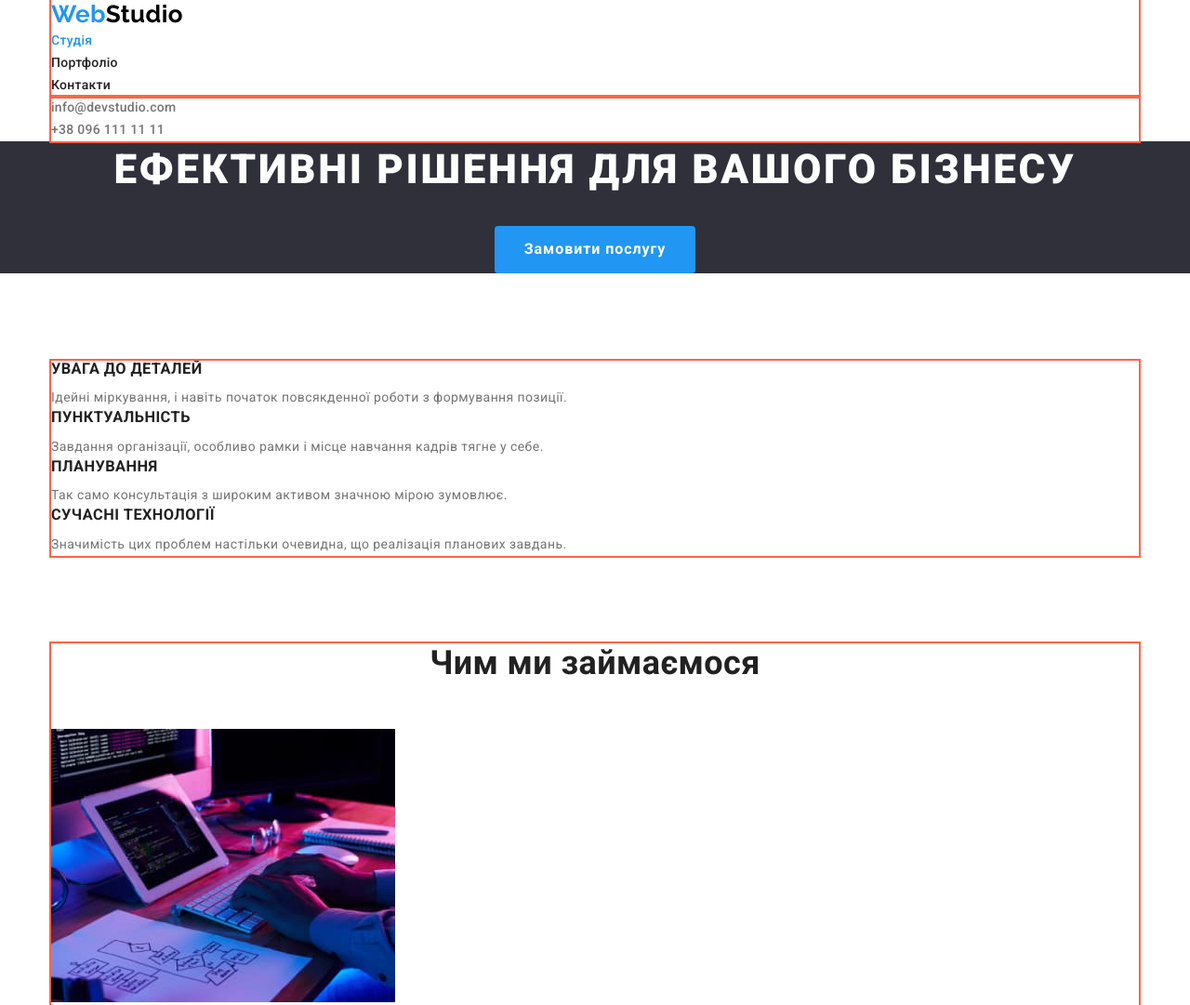
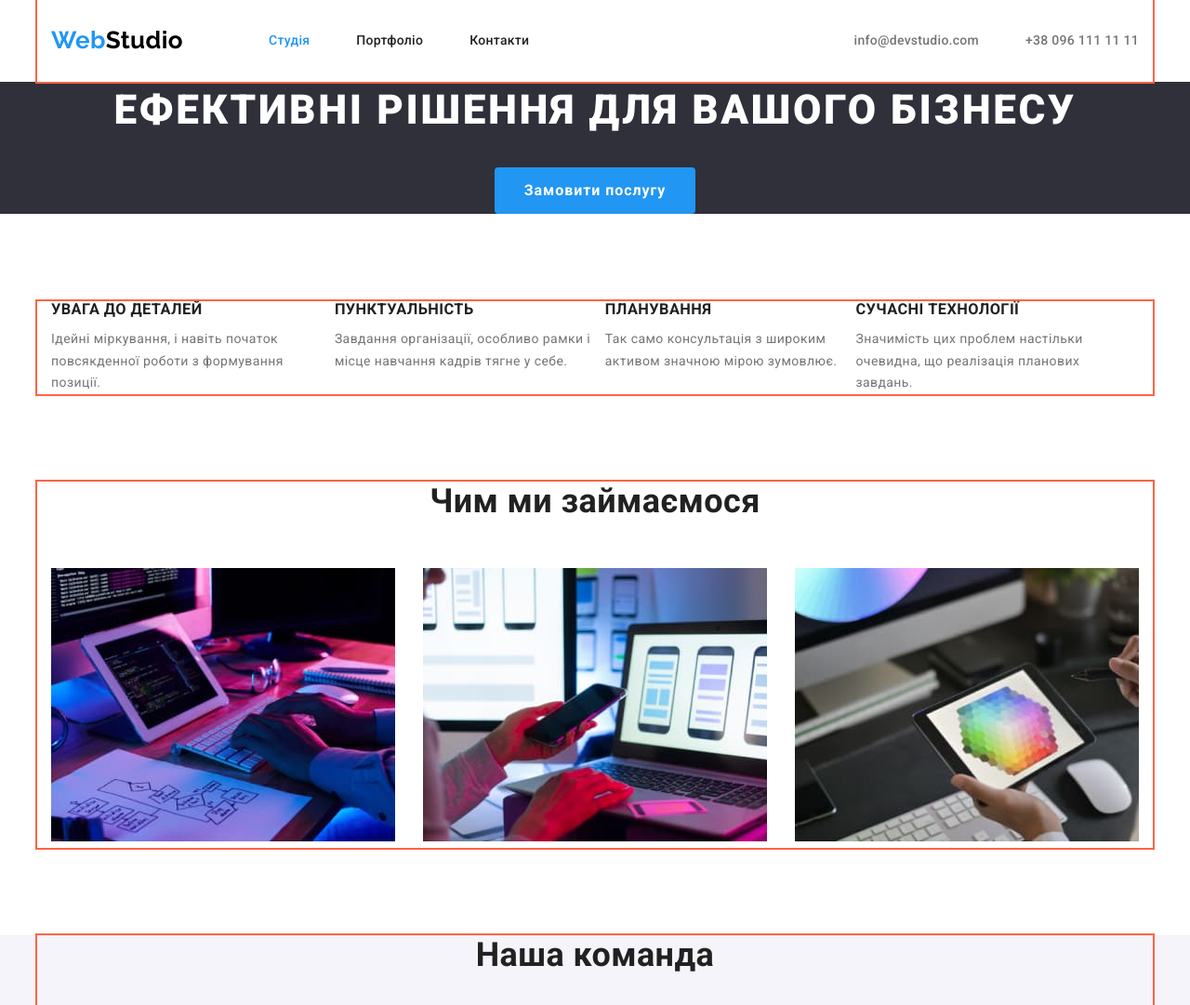
Before and after one commit to Tinkkid/goit-markup-hw-03, a plain HTML site: page index.html in a window 1280 px wide. Shown: the top 1081 px of the page at 93% size. Drawn offline with nearby package versions, Linux system fonts and the light colour scheme.

Commit message:
added flex to index.html

```diff
--- a/css/style.css
+++ b/css/style.css
@@ -1,23 +1,22 @@
-
 :root {
   --primary-text-color: #757575;
   --secondary-text-color: #212121;
-    --added-text-color:#FFFFFF;
-    --logo-button-text-color: #2196F3;
-    --primary-background-color: #FFFFFF;
-    --secondary-background-color: #F5F4FA;
-    --background-color-hover:#2196F3;
-    --background-color-added:#2F303A;
+  --added-text-color: #ffffff;
+  --logo-button-text-color: #2196f3;
+  --primary-background-color: #ffffff;
+  --secondary-background-color: #f5f4fa;
+  --background-color-hover: #2196f3;
+  --background-color-added: #2f303a;
   --text-color: #000000;
-    --text-color-footer:rgba(255, 255, 255, 0.6);
-    --active-button-color: #188CE8;
+  --text-color-footer: rgba(255, 255, 255, 0.6);
+  --active-button-color: #188ce8;
   --color-shadow: #rgba(0, 0, 0, 0.15);
 }
 
 body {
-    background-color: var(--primary-background-color) ;
+  background-color: var(--primary-background-color);
   color: var(--primary-text-color);
-    font-family: 'Roboto', sans-serif;
+  font-family: "Roboto", sans-serif;
   font-weight: 400;
   font-size: 14px;
   line-height: 1.71;
@@ -30,25 +29,35 @@ body {
 }
 
 .container {
-    width: 1170px;
-    margin: 0 auto;
-    padding: auto 15px;
+  width: 1200px;
+  margin-left: auto;
+  margin-right: auto;
+  padding-left: 15px;
+  padding-right: 15px;
   outline: 2px solid tomato;
 }
 /* Navigation's site */
+.nav{
+    display: flex;
+    align-items: center;
+}
 
 .logo-letters {
   color: var(--logo-button-text-color);
 }
 .logo-header {
+    margin-right: 92px;
+
   color: var(--text-color);
   text-decoration: none;
-    font-family: 'Raleway', sans-serif;
+  font-family: "Raleway", sans-serif;
   font-weight: 700;
   font-size: 26px;
   line-height: 1.2;
 }
 .link {
+ padding-top: 32px;
+    padding-bottom: 32px;
   color: var(--secondary-text-color);
   text-decoration: none;
   font-weight: 500;
@@ -57,15 +66,28 @@ body {
   letter-spacing: 0.02em;
 }
 .link:hover,
-.link:focus {color: var(--logo-button-text-color);
+.link:focus {
+  color: var(--logo-button-text-color);
 }
 
 .link.current {
   color: var(--logo-button-text-color);
 }
+.site-nav {
+    display: block;
+    display: flex;
+}
+
+.site-nav .item:not(:last-child){
+    margin-right: 50px;
+}
+
 
 /* Links to contacts */
 .site-contacts {
+    padding-top: 32px;
+    padding-bottom: 32px;
+
   color: var(--primary-text-color);
   text-decoration: none;
   font-weight: 500;
@@ -77,24 +99,42 @@ body {
 .site-contacts:focus {
   color: var(--logo-button-text-color);
 }
+.contact{
+    margin-left: auto;
+    display: block;
+    display: flex;
+}
+.contact .item:not(:last-child){
+margin-right: 50px;
+}
+.contact .item{
+    padding-top: 32px;
+    padding-bottom: 32px;
+}
 
 /* Hero */
 .hero {
+  margin-bottom: 94px;
   background-color: var(--background-color-added);
   text-align: center;
-    margin-bottom: 94px;
 }
 .hero-title {
+  margin-bottom: 30px;
+  margin-top: 0;
   color: var(--added-text-color);
   font-weight: 900;
   font-size: 44px;
   line-height: 1.4;
   letter-spacing: 0.06em;
   text-transform: uppercase;
-    margin-bottom: 30px;
-    margin-top: 0;
 }
 .hero-button {
+  min-width: 216px;
+  padding: 10px 32px;
+  border-radius: 4px;
+  border-width: 0;
+  box-shadow: 0px 4px 4px var(--color-shadow);
+
   background-color: var(--logo-button-text-color);
   color: var(--added-text-color);
   font-family: inherit;
@@ -103,11 +143,6 @@ body {
   line-height: 1.9;
   letter-spacing: 0.06em;
   cursor: pointer;
-    border-radius: 4px;
-    min-width: 216px;
-    padding: 10px 32px;
-    border-width: 0;
-    box-shadow: 0px 4px 4px var(--color-shadow);
 }
 .hero-button:hover,
 .hero-button:focus {
@@ -122,90 +157,114 @@ body {
   height: 1px;
   margin: -1px;
 }
+.features {
+    display: flex;
+}
+.features .item {
+    flex-basis: calc((100%-3*30px)/4);
+}
 .features-title {
+  margin-bottom: 10px;
+  margin-top: 0;
+
   color: var(--secondary-text-color);
   font-weight: 700;
   line-height: 1.14;
   text-transform: uppercase;
-    margin-bottom: 10px;
-    margin-top: 0;
 }
 .features-list {
   margin: 0;
 }
 
 /* Our works */
-.our-work-title, .our-teams-title {
+.our-work {
+    display: flex;
+}
+.our-work .item:not(:last-child) {
+    margin-right: 30px;
+}
+.our-work-title,
+.our-teams-title {
+  margin-top: 94px;
+  margin-bottom: 50px;
+
   color: var(--secondary-text-color);
   font-weight: 700;
   font-size: 36px;
   line-height: 1.17;
   text-align: center;
-    margin-top: 94px;
-    margin-bottom: 50px;
 }
 
 /* Our teams */
 .our-teams-name {
-    color: var(--secondary-text-color);
   margin-top: 30px;
   margin-bottom: 10px;
+
+  color: var(--secondary-text-color);
   font-weight: 500;
   font-size: 16px;
   line-height: 1.19;
+  text-align: center;
 }
 .our-team-profession {
   margin: 0;
+
   font-size: 16px;
   line-height: 1.19;
+  text-align: center;
 }
 .team {
   background-color: var(--secondary-background-color);
 }
 .our-teams {
+    display: flex;
   padding-bottom: 94px;
+}
+.our-teams .item:not(:last-child) {
+margin-right: 30px;
 }
 
 /* Adress */
 .footer {
   background-color: var(--background-color-added);
-
 }
 .logo-footer {
+  margin-top: 60px;
+  margin-bottom: 20px;
+
   color: var(--added-text-color);
   text-decoration: none;
   display: inline-block;
-    font-family: 'Raleway', sans-serif;
+  font-family: "Raleway", sans-serif;
   font-style: normal;
   font-weight: 700;
   font-size: 26px;
   line-height: 1.2;
-    margin-top: 60px;
-    margin-bottom: 20px;
 }
 .footer-contacts {
+  margin-bottom: 9px;
+
   color: var(--text-color-footer);
   display: inline-block;
   font-style: normal;
   text-decoration: none;
-    margin-bottom: 9px;
 }
 .footer-adress {
+  margin-bottom: 9px;
+
   color: var(--added-text-color);
   display: inline-block;
   font-style: normal;
   text-decoration: none;
-    margin-bottom: 9px;
 }
 .footer-adress:hover,
-.footer-adress:focus{
+.footer-adress:focus {
   color: var(--added-text-color);
 }
 .footer-contacts:hover,
 .footer-contacts:focus {
   color: var(--added-text-color);
 }
-
 
 /* Portfolio.html */
 /* Filtr buttons */
@@ -219,7 +278,7 @@ body {
   letter-spacing: 0.03em;
   cursor: pointer;
 }
-.filtrs{
+.filtrs {
   margin-top: 94px;
   margin-bottom: 50px;
 }
@@ -234,25 +293,27 @@ body {
   letter-spacing: 0.03em;
 }
 /* Hero in Portfolio.html */
-.portfolio-link{
+.portfolio-link {
   text-decoration: none;
 }
 .portfolio-title {
+  margin-top: 20px;
+  margin-bottom: 0;
+
   color: var(--secondary-text-color);
   font-weight: 700;
   font-size: 18px;
   line-height: 2;
   letter-spacing: 0.06em;
-    margin-top: 20px;
-    margin-bottom: 0;
 }
 .portfolio-list {
+  margin-top: 4px;
+  margin-bottom: 0;
+
   color: var(--primary-text-color);
   font-size: 16px;
   line-height: 1.88;
   letter-spacing: 0.03em;
-    margin-top: 4px;
-    margin-bottom: 0;
 }
 .portfolio.list {
   padding-bottom: 94px;
--- a/index.html
+++ b/index.html
@@ -9,32 +9,42 @@
       href="https://fonts.googleapis.com/css2?family=Raleway:wght@700&family=Roboto:wght@400;500;700;900&display=swap"
       rel="stylesheet"
     />
-    <link rel="stylesheet" href="https://cdnjs.cloudflare.com/ajax/libs/modern-normalize/1.1.0/modern-normalize.min.css" integrity="sha512-wpPYUAdjBVSE4KJnH1VR1HeZfpl1ub8YT/NKx4PuQ5NmX2tKuGu6U/JRp5y+Y8XG2tV+wKQpNHVUX03MfMFn9Q==" crossorigin="anonymous" referrerpolicy="no-referrer" />
+    <link
+      rel="stylesheet"
+      href="https://cdnjs.cloudflare.com/ajax/libs/modern-normalize/1.1.0/modern-normalize.min.css"
+      integrity="sha512-wpPYUAdjBVSE4KJnH1VR1HeZfpl1ub8YT/NKx4PuQ5NmX2tKuGu6U/JRp5y+Y8XG2tV+wKQpNHVUX03MfMFn9Q=="
+      crossorigin="anonymous"
+      referrerpolicy="no-referrer"
+    />
     <link rel="stylesheet" href="./css/style.css" />
   </head>
   <body>
     <!--Header's site-->
     <header>
       <!--Navigation's site-->
-        <nav class="container">
+      <nav class="container nav">
           <a href="./index.html" class="logo-header"
             ><span class="logo-letters">Web</span>Studio</a
           >
+          <nav>
              <ul class="site-nav list">
-          <li><a href="./index.html" class="link current">Студія</a></li>
-          <li><a href="./portfolio.html" class="link">Портфоліо</a></li>
-          <li><a href="" class="link">Контакти</a></li>
+            <li class="item">
+              <a href="./index.html" class="link current">Студія</a>
+            </li>
+            <li class="item">
+              <a href="./portfolio.html" class="link">Портфоліо</a>
+            </li>
+            <li class="item"><a href="" class="link">Контакти</a></li>
           </ul>
         </nav>
         <!--Contacts-->
-      <div class="container">
-              <ul class="list">
-        <li>
+          <ul class="list contact">
+            <li class="item">
               <a href="mailto:info@devstudio.com" class="site-contacts"
                 >info@devstudio.com</a
               >
             </li>
-        <li>
+            <li class="item">
               <a href="tel:+380961111111" class="site-contacts"
                 >+38 096 111 11 11</a
               >
@@ -54,31 +64,31 @@
         <div class="container">
           <h2 class="visually-hidden">Особливості</h2>
           <ul class="features list">
-          <li>
+            <li class="item">
               <h3 class="features-title">Увага до деталей</h3>
               <p class="features-list">
                 Ідейні міркування, і навіть початок повсякденної роботи з
                 формування позиції.
               </p>
             </li>
-          <li>
+            <li class="item">
               <h3 class="features-title">Пунктуальність</h3>
               <p class="features-list">
-              Завдання організації, особливо рамки і місце навчання кадрів тягне
-              у себе.
+                Завдання організації, особливо рамки і місце навчання кадрів
+                тягне у себе.
               </p>
             </li>
-          <li>
+            <li class="item">
               <h3 class="features-title">Планування</h3>
               <p class="features-list">
                 Так само консультація з широким активом значною мірою зумовлює.
               </p>
             </li>
-          <li>
+            <li class="item">
               <h3 class="features-title">Сучасні технології</h3>
               <p class="features-list">
-              Значимість цих проблем настільки очевидна, що реалізація планових
-              завдань.
+                Значимість цих проблем настільки очевидна, що реалізація
+                планових завдань.
               </p>
             </li>
           </ul>
@@ -89,7 +99,7 @@
         <div class="container">
           <h2 class="our-work-title">Чим ми займаємося</h2>
           <ul class="our-work list">
-          <li>
+            <li class="item">
               <img
                 src="./images/images-index/box-1.jpg"
                 alt="Людина працює за ноутбуком"
@@ -97,7 +107,7 @@
                 height="294"
               />
             </li>
-          <li>
+            <li class="item">
               <img
                 src="./images/images-index/box-2.jpg"
                 alt="Людина тримає смартфон"
@@ -105,7 +115,7 @@
                 height="294"
               />
             </li>
-          <li>
+            <li class="item">
               <img
                 src="./images/images-index/box-3.jpg"
                 alt="Людина працює з планшетом"
@@ -121,7 +131,7 @@
         <div class="container">
           <h2 class="our-teams-title">Наша команда</h2>
           <ul class="our-teams list">
-          <li>
+            <li class="item">
               <img
                 src="./images/images-index/img-1.jpg"
                 alt="Чоловік"
@@ -131,7 +141,7 @@
               <h3 class="our-teams-name">Ігор Дем'яненко</h3>
               <p class="our-team-profession">Product Designer</p>
             </li>
-          <li>
+            <li class="item">
               <img
                 src="./images/images-index/img-2.jpg"
                 alt="Жінка"
@@ -141,7 +151,7 @@
               <h3 class="our-teams-name">Ольга Рєпіна</h3>
               <p class="our-team-profession">Frontend Developer</p>
             </li>
-          <li>
+            <li class="item">
               <img
                 src="./images/images-index/img-3.jpg"
                 alt="Чоловік"
@@ -151,7 +161,7 @@
               <h3 class="our-teams-name">Микола Тарасов</h3>
               <p class="our-team-profession">Marketing</p>
             </li>
-          <li>
+            <li class="item">
               <img
                 src="./images/images-index/img-4.jpg"
                 alt="Чоловік"
```
Lines whose indentation alone changed are shown as unchanged.
